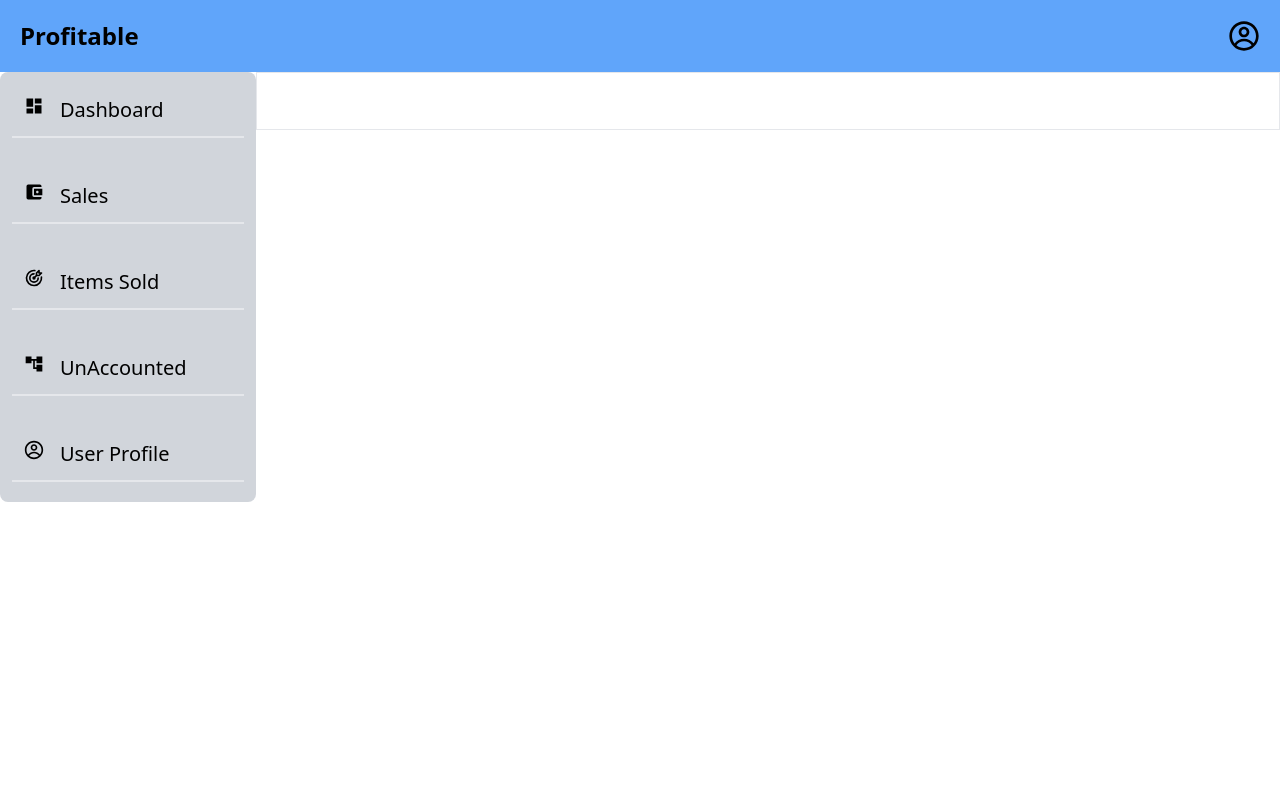
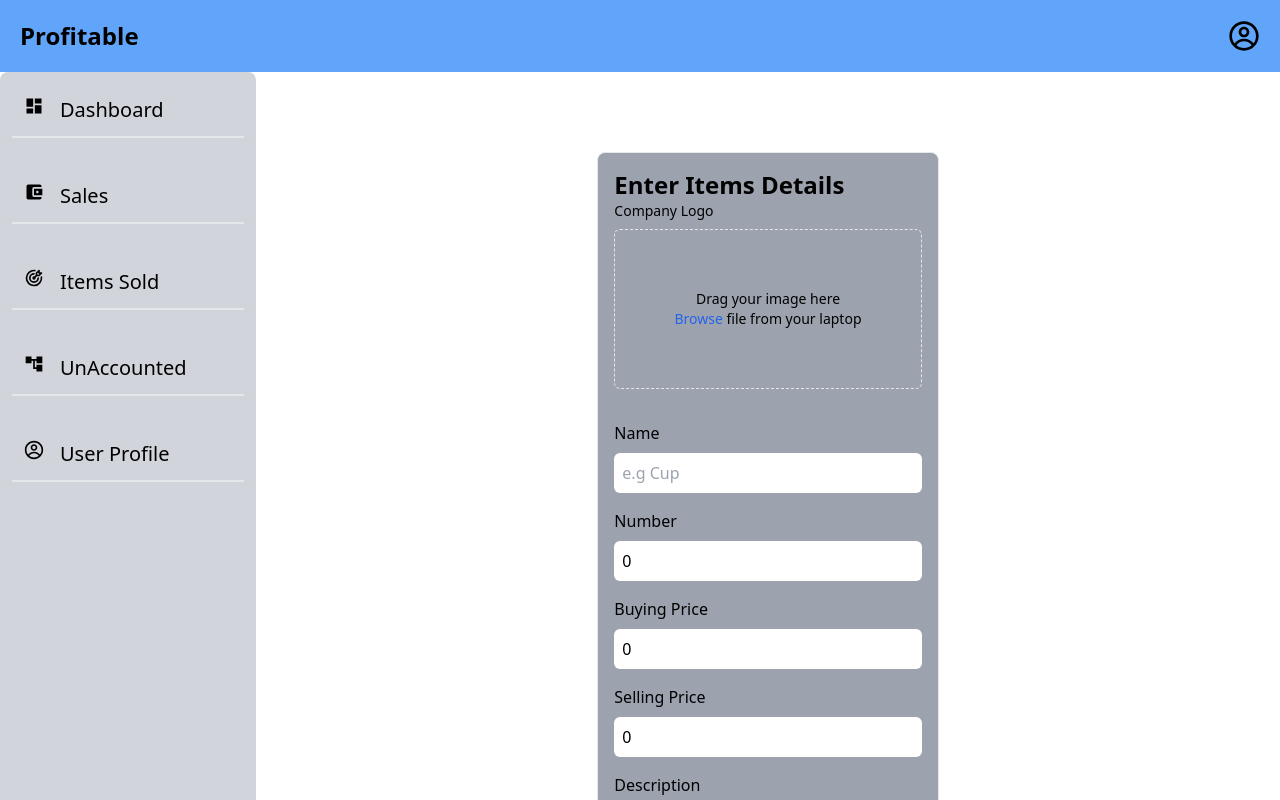
Before and after one commit to collinsmathinji/Product-Managment, a React (Create React App) app: page /Sales in a window 1280 px wide. Shown: the top 800 px of the page. Built offline with nearby package versions, Linux system fonts and the light colour scheme.

Commit message:
item details entry

```diff
--- a/src/components/Dashboard.jsx
+++ b/src/components/Dashboard.jsx
@@ -30,7 +30,7 @@ return(
     <SideBar menuItems={menuItems}/>
 }
     </div>
-    <div className="w-4/5">{children}</div>
+    <div className="w-4/5 h-[100%]">{children}</div>
 
 </div>
 </>
--- a/src/components/ItemEntry.jsx
+++ b/src/components/ItemEntry.jsx
@@ -1,26 +1,117 @@
-import React,{useState,useEffect} from "react";
+import React, { useState, useEffect } from "react";
 
-const ItemEntry=()=>{
-    const[formData,setFormData]=useState({
-        itemImage:'',
-        itemName:'',
-        numberOfItems:0,
-        itemBuyingPrice:0,
-        itemSellingPrice:0
-    })
-    const HandleChange = (e) => {
-        setFormData({ ...formData, [e.target.name]: e.target.value });
-      };
-    return(
-        <div className="item-center ">
-        <div className="p-4 border bg-white">
+const ItemEntry = () => {
+  const [formData, setFormData] = useState({
+    itemImage: "",
+    itemName: "",
+    Description: "",
+    numberOfItems: 0,
+    itemBuyingPrice: 0,
+    itemSellingPrice: 0,
+  });
+
+  const [previewUrl, setPreviewUrl] = useState(null);
+  const [Icon, setIcon] = useState(null);
+  const [errors, setErrors] = useState({});
+
+  const handleChange = (e) => {
+    const { name, value } = e.target;
+    setFormData({ ...formData, [name]: value });
+  };
+
+  const handleImageChange = (e) => {
+    const file = e.target.files[0];
+    if (file) {
+      setFormData({ ...formData, itemImage: file });
+      setPreviewUrl(URL.createObjectURL(file));
+      setErrors({ ...errors, image: "" });
+    }
+  };
+
+  return (
+    <div className="flex justify-center pt-20 pb-10">
+      <div className="p-4 border bg-gray-400 w-1/3 flex flex-col justify-center rounded-lg">
+        <h1 className="text-2xl font-bold">Enter Items Details</h1>
+        <div className="mb-4">
+          <label className="block mb-2 text-sm" htmlFor="image">
+            Company Logo
+          </label>
+          <div className="relative border rounded-md py-2 border-dashed h-40  cursor-pointer">
             <input
-              name="itemName"
-              value={formData.itemName}
-              onChange={HandleChange}
+              type="file"
+              id="image"
+              name="itemImage"
+              accept="image/*" // Allow only image files
+              onChange={handleImageChange}
+              className="absolute inset-0 w-full h-full opacity-0 border-gray-700 text-sm"
             />
+            {previewUrl ? (
+              <img
+                src={previewUrl}
+                alt="Profile Preview"
+                className="w-full h-full object-cover border-gray-700"
+              />
+            ) : (
+              <div className="flex flex-col items-center justify-center h-full p-2 text-sm">
+                {Icon && <img src={Icon} alt="Log" className="" />}
+                <p className=" ">Drag your image here</p>
+                <p>
+                  <span className="text-blue-600 cursor-pointer">Browse</span> file from your laptop
+                </p>
+              </div>
+            )}
+          </div>
         </div>
-        </div>
-    )
-}
-export default ItemEntry
+
+          <p className="mt-4 mb-2">Name</p>
+          <input
+            name="itemName"
+            placeholder="e.g Cup"
+            className="rounded-md p-2"
+            value={formData.itemName}
+            onChange={handleChange}
+          />
+          <p className="mt-4 mb-2">Number</p>
+          <input
+            name="numberOfItems"
+            type="number"
+            placeholder="e.g 10"
+            className="rounded-md p-2"
+            value={formData.numberOfItems}
+            onChange={handleChange}
+          />
+          <p className="mt-4 mb-2">Buying Price</p>
+          <input
+            name="itemBuyingPrice"
+            type="number"
+            placeholder="e.g 100"
+            className="rounded-md p-2"
+            value={formData.itemBuyingPrice}
+            onChange={handleChange}
+          />
+          <p className="mt-4 mb-2">Selling Price</p>
+          <input
+            name="itemSellingPrice"
+            type="number"
+            placeholder="e.g 150"
+            className="rounded-md p-2"
+            value={formData.itemSellingPrice}
+            onChange={handleChange}
+          />
+          <p className="mt-4 mb-2">Description</p>
+          <input
+            name="Description"
+            placeholder="e.g A nice cup"
+            className="rounded-md p-2"
+            value={formData.Description}
+            onChange={handleChange}
+          />
+        <button className="bg-blue-500 mt-5 rounded-lg py-3 px-2 hover:bg-blue-300">
+            Submit
+        </button>
+      </div>
+    </div>
+  );
+};
+
+export default ItemEntry;
```
